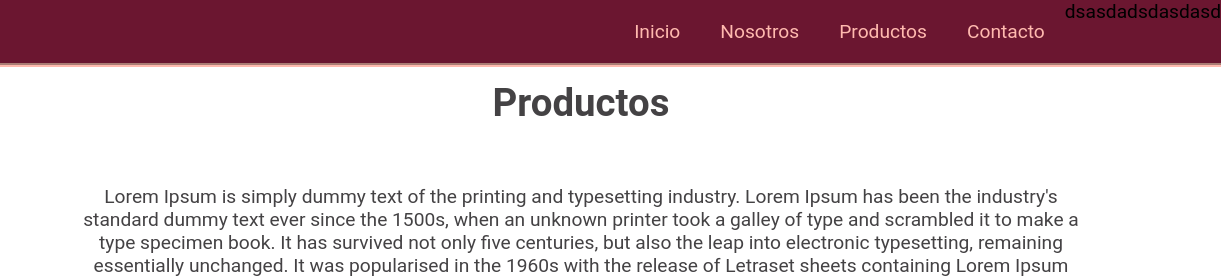
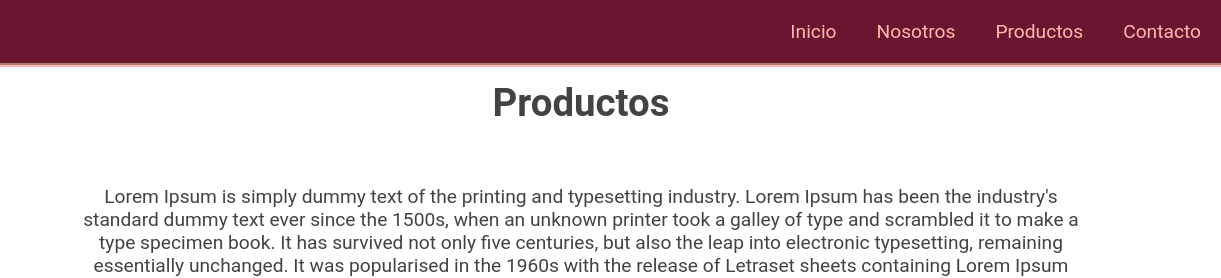
Before and after one commit to sebamarambio96/la_nube_dorada, a plain HTML site: page paginas/galeria.html in a window 1280 px wide. Shown: the top 278 px of the page, 59-1280 px from the left. Drawn offline with Linux system fonts and the light colour scheme.

Commit message:
Correción de errores

```diff
--- a/paginas/galeria.html
+++ b/paginas/galeria.html
@@ -20,7 +20,6 @@
             <li><a class="link" href="productos.html">Productos</a></li>
             <li><a class="link" href="contacto.html">Contacto</a>
         </ul>
-        dsasdadsdasdasd
     </header>
     <main class="main_galeria">
         <h1 class="h1">Productos</h1>
```
Also changed, not shown: paginas/productos.html (+1 -0 lines).
